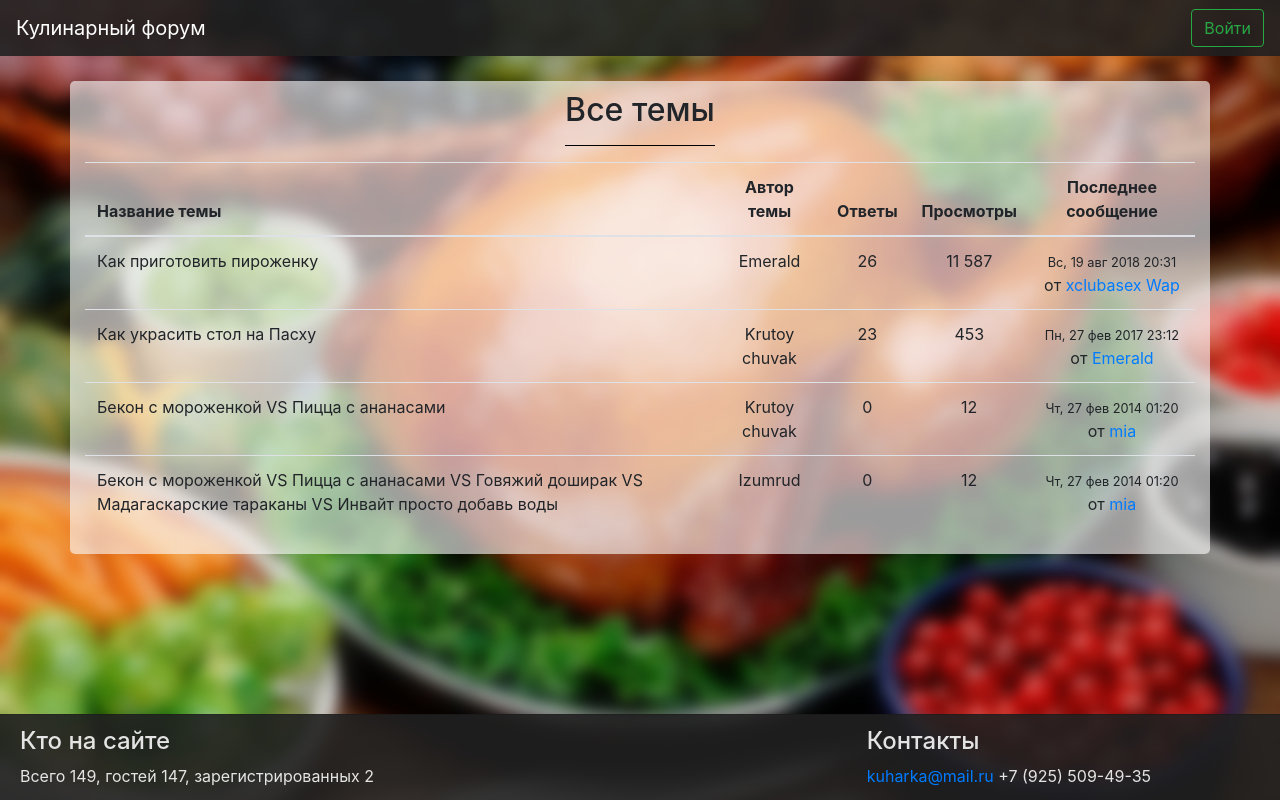
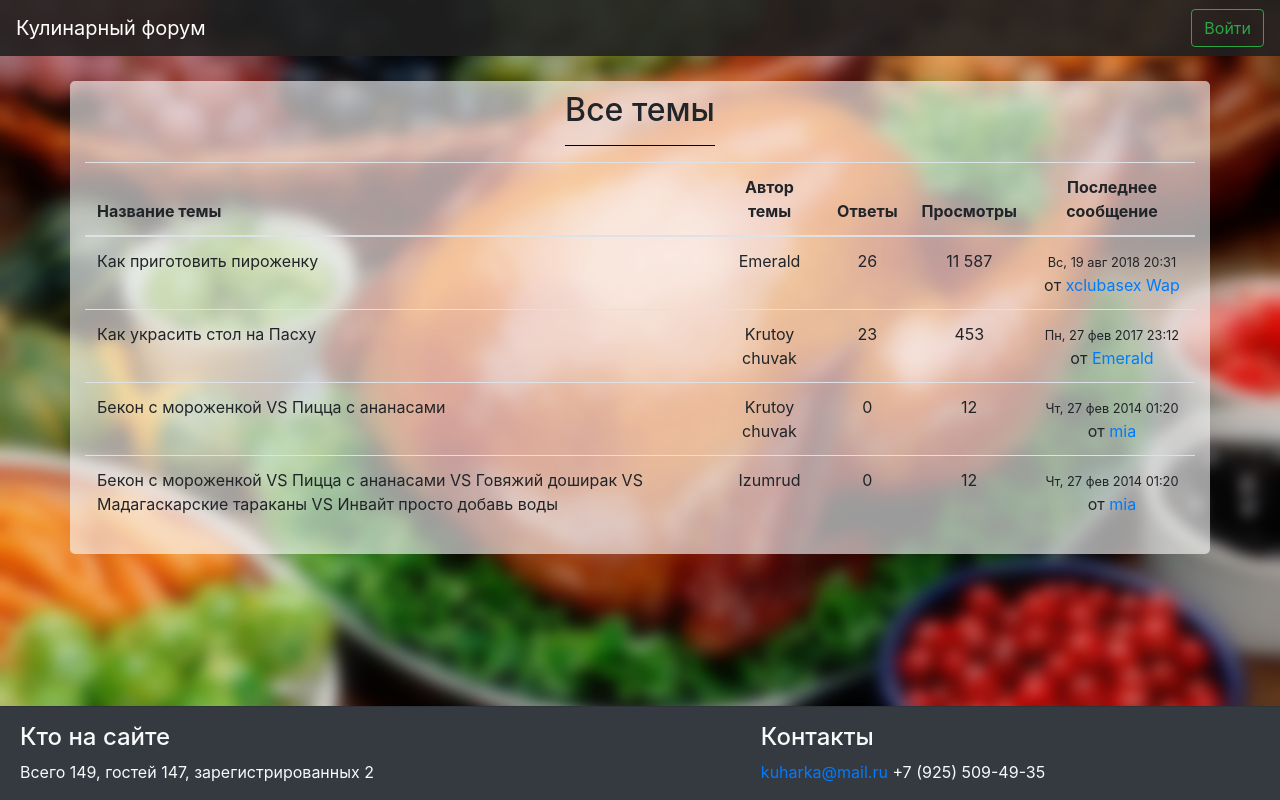
Before and after one commit to self-destruction/New-Forum, a PHP site: page / in a window 1280 px wide. Run offline with PHP 8.4, Linux system fonts and the light colour scheme.

Commit message:
fixed footer

```diff
--- a/css/index.css
+++ b/css/index.css
@@ -1,9 +1,14 @@
+html {
+  position: relative;
+  min-height: 100%;
+}
 body {
   background-image: url("../focused_kulinariya-vatrushka.jpg");
   background-size: cover;
   background-repeat: no-repeat;
   background-attachment: fixed;
   background-color: #cc7d38;
+  margin-bottom: 118px; /* Margin bottom by footer height */
 }
 
 .site-header {
@@ -26,8 +31,6 @@ body {
 }
 
 .my-footer {
-  background-color: rgba(33, 33, 33, 0.9);
-  color: rgba(250, 250, 250, 0.9);
   position: absolute;
   bottom: 0;
   width: 100%;
--- a/index.html
+++ b/index.html
@@ -94,7 +94,7 @@
 
 </div>
 
-<footer class="my-footer card-footer">
+<footer class="my-footer py-3 bg-dark text-light card-footer">
     <div class="row">
         <div class="col-5">
           <div class="element">
@@ -106,7 +106,7 @@
         </div>
         <div class="col">
         </div>
-    <div class="col-4">
+        <div class="col-5">
           <h4>Контакты</h4>
           <i class="glyphicon glyphicon-envelope"></i> <a href="mailto:kuharka%40mail.ru">kuharka@mail.ru</a>
           <i class="glyphicon glyphicon-earphone"></i> +7 (925) 509-49-35
```
Lines whose indentation alone changed are shown as unchanged.
